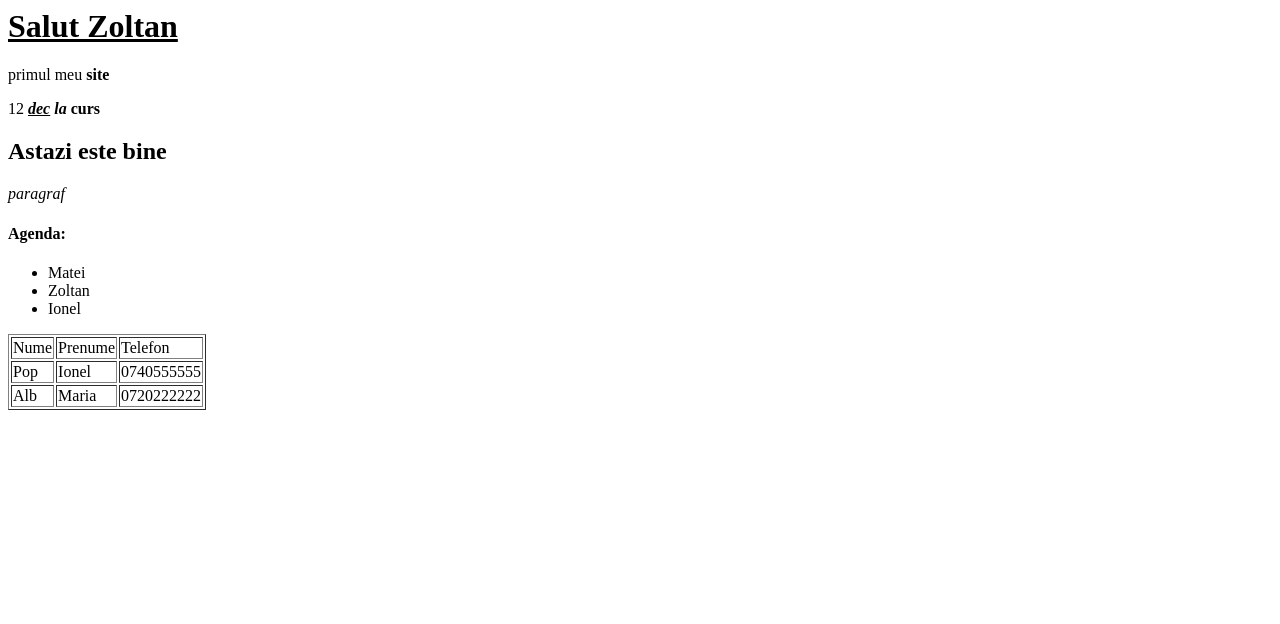
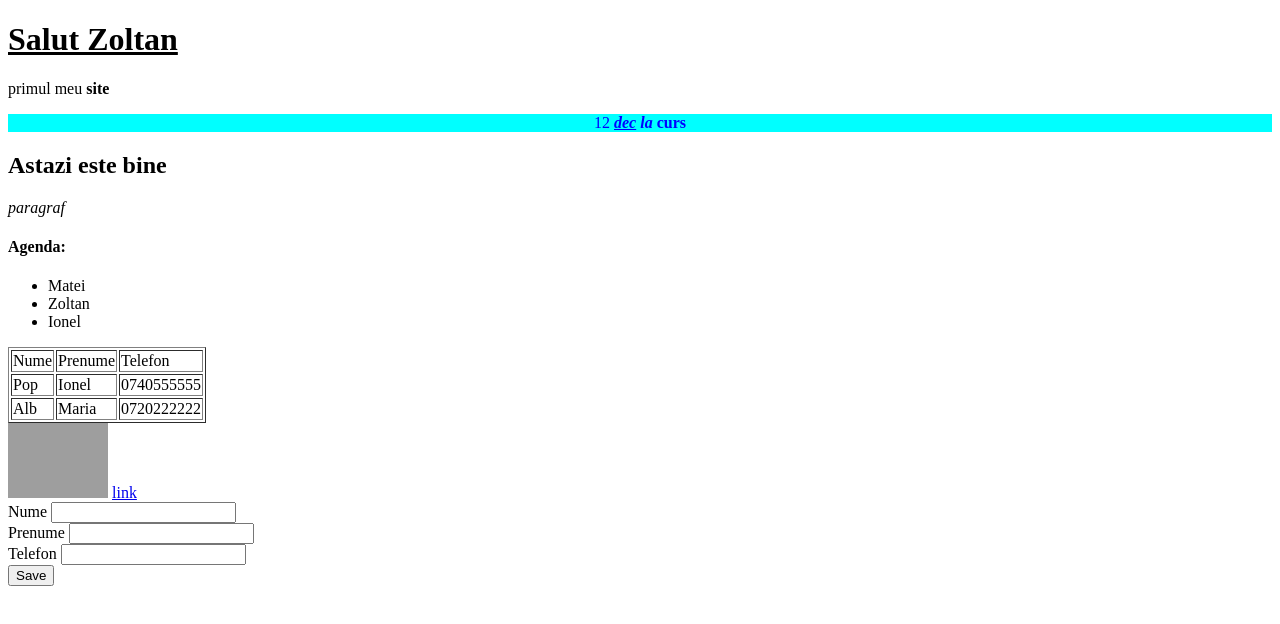
Before and after one commit to zoltankg/HTML, a plain HTML site: page index.html in a window 1280 px wide. Drawn offline with Linux system fonts and the light colour scheme; grey boxes are pictures that could not be loaded.

Commit message:
First site

```diff
--- a/index.html
+++ b/index.html
@@ -1,7 +1,15 @@
+<!DOCTYPE html>
+<html>
+<head>
+    <title>First site</title>
+    <link type="text/css" rel="stylesheet"
+          href="style.css"/>
+</head>
+<body>
 <h1><u>Salut Zoltan</u></h1>
 
 <p>primul meu <strong>site</strong></p>
-<p>12 <strong><i><u>dec</u> la </i>curs</strong></p>
+<p style="color: blue; background-color: aqua; text-align: center;">12 <strong><i><u>dec</u> la </i>curs</strong></p>
 <h2>Astazi este bine</h2>
 <p><i>paragraf</i></p>
 <h4>Agenda:</h4>
@@ -28,3 +36,24 @@
         <td>0720222222</td>
     </tr>
 </table>
+
+<img src="http://www.fasttrackit.org/wp-content/uploads/2015/11/Fastrackit-1.png" width="100"/>
+<a href="http://fasttrackit.org">link</a>
+<form action="index.html">
+    <div>
+        <label for="nume">Nume</label>
+        <input  id="nume" type="text">
+    </div>
+    <div>
+        <label for="prenume">Prenume</label>
+        <input id="prenume" type="text">
+    </div>
+    <div>
+        <label for="telefon">Telefon</label>
+        <input id="telefon" type="text">
+    </div>
+    <button type="submit">Save</button>
+</form>
+
+</body>
+</html>
```
Also changed, not shown: style.css (added). Lines whose indentation alone changed are shown as unchanged.
